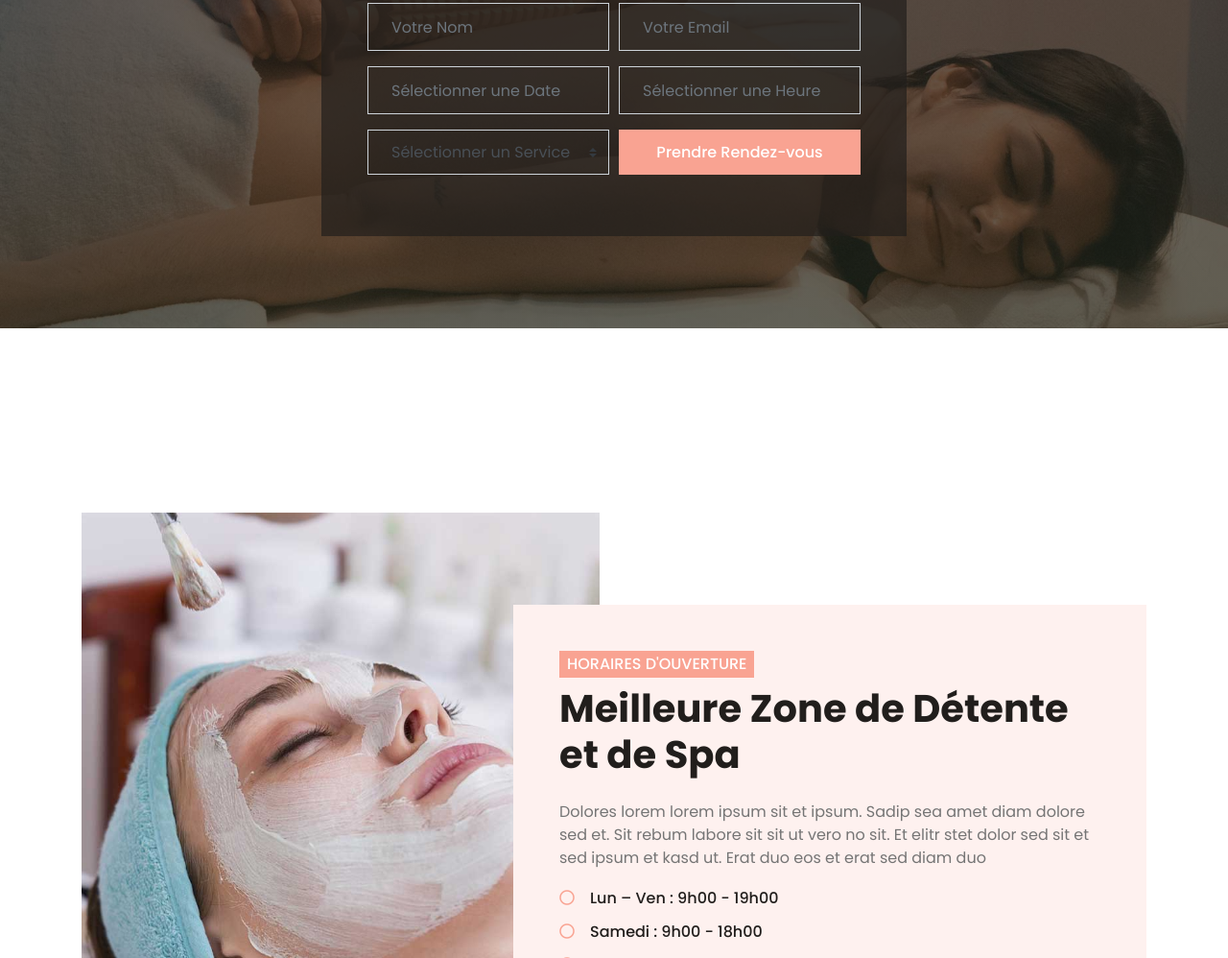
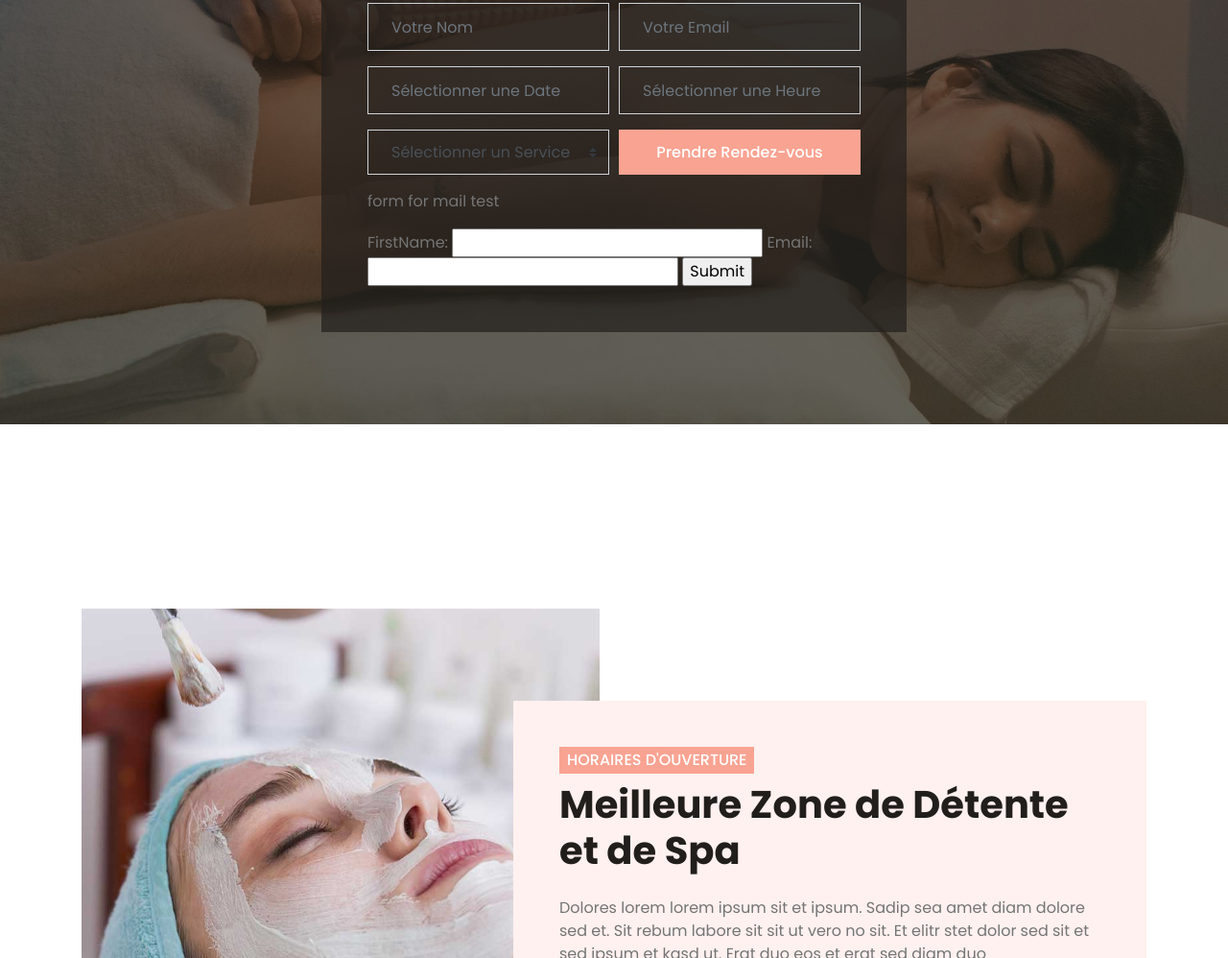
Before and after one commit to NabilBelZ/OnClick_SpaJadVip, a plain HTML site: page index.html in a window 1280 px wide. Shown: the part 2499-3497 px from the top of the page at 96% size. Drawn offline with nearby package versions, Linux system fonts and the light colour scheme.

Commit message:
email mailto

```diff
--- a/index.html
+++ b/index.html
@@ -336,6 +336,15 @@
                             </div>
                         </div>
                     </form>
+
+
+
+                    <p>form for mail test</p>
+                    <form action="mailto:elkhotriomarpro@gmail.com" method="post" enctype="text/plain">
+                        FirstName: <input type="text" name="FirstName">
+                        Email: <input type="text" name="Email">
+                        <input type="submit" name="submit" value="Submit">
+                      </form>
                 </div>
             </div>
         </div>
```
